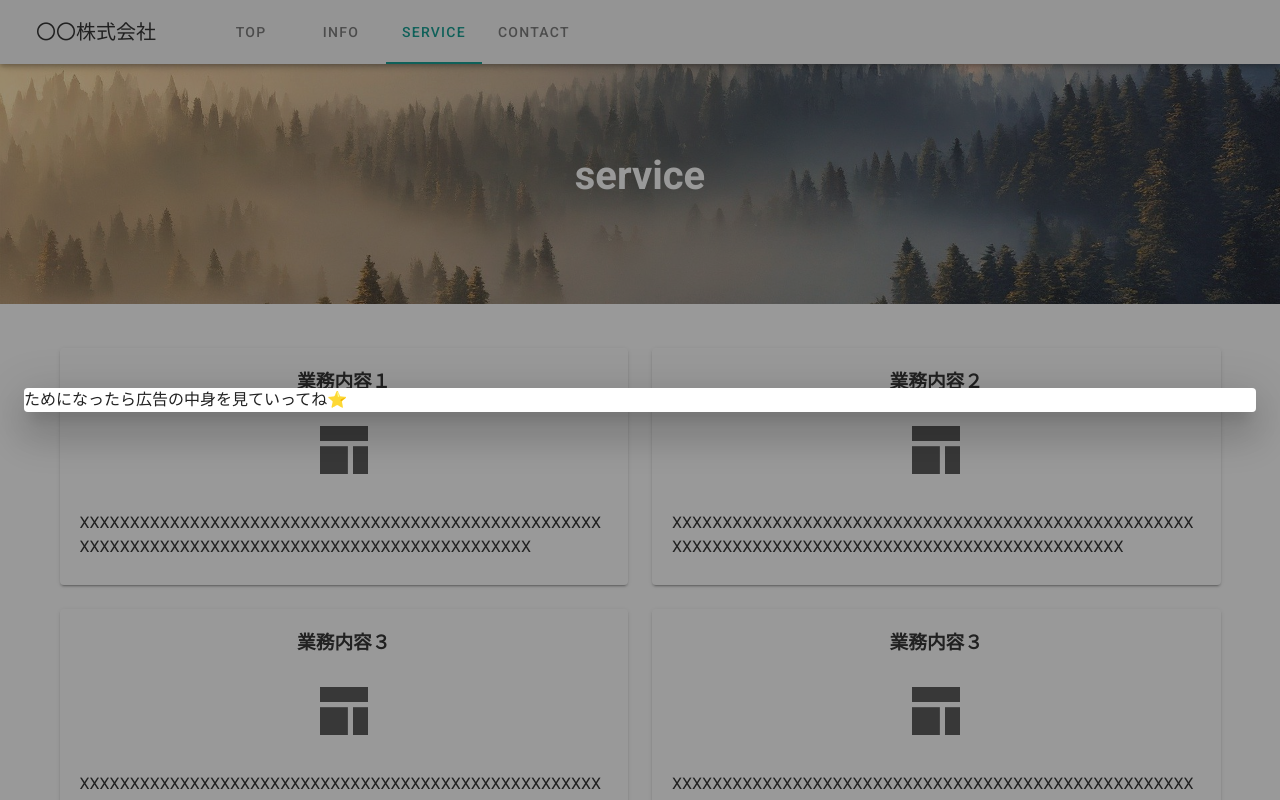
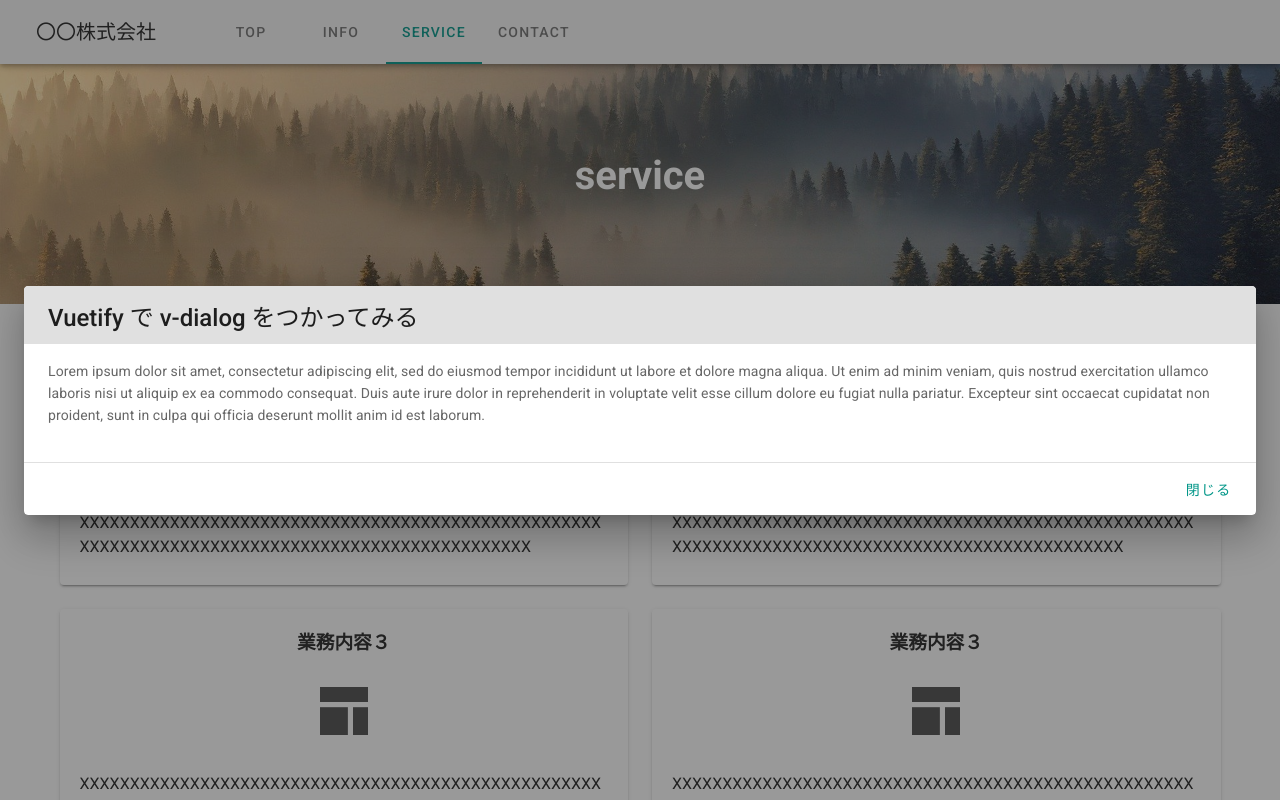
Before and after one commit to Ssaki-git/copage, a Vue app: page /service in a window 1280 px wide. Both pictures are taken after a click on the element 343 px from the left and 466 px from the top of the page. Shown: the top 800 px of the page. Built offline with nearby package versions, Linux system fonts and the light colour scheme.

Commit message:
サービス　ダイアログ閉じるボタン

```diff
--- a/src/components/Service.vue
+++ b/src/components/Service.vue
@@ -4,11 +4,30 @@
     <v-container>
       <v-row class="service__contents">
         <v-col md="6">
-          <v-card @click="open">
+          <v-card @click="open" hover>
             <v-dialog v-model="dialog">
-              <div style="background: white; color: #222222">
-                ためになったら広告の中身を見ていってね⭐️
-              </div>
+              <v-card>
+                <v-card-title class="headline grey lighten-2">
+                  Vuetify で v-dialog をつかってみる
+                </v-card-title>
+                <v-card-text style="margin: 1rem auto">
+                  Lorem ipsum dolor sit amet, consectetur adipiscing elit, sed
+                  do eiusmod tempor incididunt ut labore et dolore magna aliqua.
+                  Ut enim ad minim veniam, quis nostrud exercitation ullamco
+                  laboris nisi ut aliquip ex ea commodo consequat. Duis aute
+                  irure dolor in reprehenderit in voluptate velit esse cillum
+                  dolore eu fugiat nulla pariatur. Excepteur sint occaecat
+                  cupidatat non proident, sunt in culpa qui officia deserunt
+                  mollit anim id est laborum.
+                </v-card-text>
+                <v-divider></v-divider>
+                <v-card-actions>
+                  <v-spacer></v-spacer>
+                  <v-btn color="primary" text @click="dialog = false">
+                    閉じる
+                  </v-btn>
+                </v-card-actions>
+              </v-card>
             </v-dialog>
             <div class="service__card-title" id="direction">
               <h3>業務内容１</h3>
```
